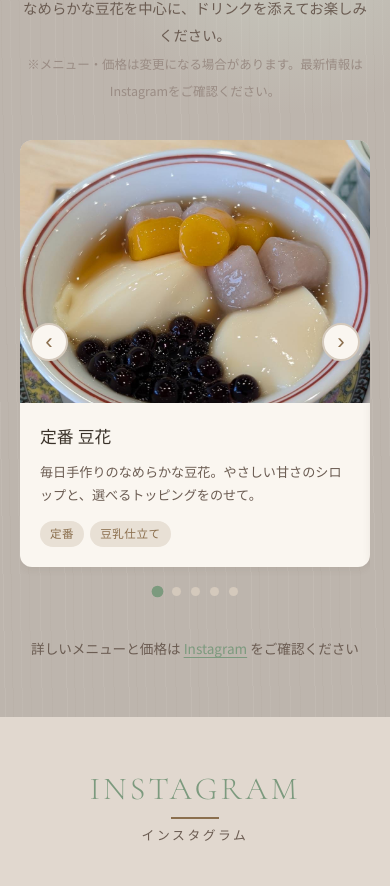
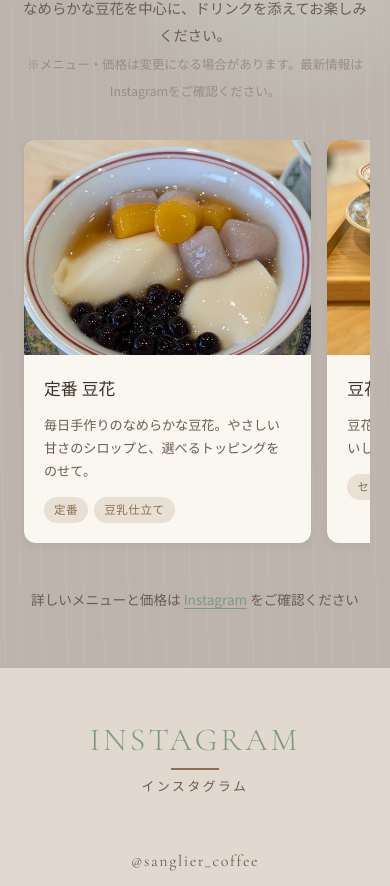
Before and after one commit to keikokamiya-spec/SANGLIER, a plain HTML site: page index.html in a window 390 px wide. Shown: the part 3517-4403 px from the top of the page. Drawn offline with nearby package versions, Linux system fonts and the light colour scheme.

Commit message:
修正版

```diff
--- a/css/style.css
+++ b/css/style.css
@@ -679,15 +679,28 @@
   overflow: hidden;
   border-radius: var(--radius-md);
 }
+.menu__slider--static {
+  overflow: visible;
+}
 .menu__slider-track {
   display: flex;
   transition: transform .42s cubic-bezier(.4,0,.2,1);
   will-change: transform;
 }
+.menu__slider--static .menu__slider-track {
+  display: grid;
+  grid-template-columns: repeat(3, minmax(0, 1fr));
+  gap: 24px;
+  transition: none;
+  will-change: auto;
+}
 .menu__slider-track .menu-card {
   flex: 0 0 100%;
   width: 100%;
   min-width: 0;
+}
+.menu__slider--static .menu-card {
+  width: auto;
 }
 
 /* Prev / Next buttons */
@@ -1163,6 +1176,21 @@
 
   /* Menu slider: buttons slightly smaller on mobile */
   .menu__slider-btn { width: 38px; height: 38px; font-size: 1.4rem; }
+  .menu__slider--static .menu__slider-track {
+    display: flex;
+    gap: 16px;
+    overflow-x: auto;
+    padding: 0 4px 8px;
+    scroll-snap-type: x mandatory;
+    -webkit-overflow-scrolling: touch;
+  }
+  .menu__slider--static .menu__slider-track::-webkit-scrollbar {
+    display: none;
+  }
+  .menu__slider--static .menu-card {
+    flex: 0 0 84%;
+    scroll-snap-align: center;
+  }
 
   /* Instagram slider: full width on mobile */
   .ig-slider { max-width: 100%; }
--- a/index.html
+++ b/index.html
@@ -167,7 +167,7 @@
 
       <!-- メニューカード -->
       <div class="menu__panel reveal" id="menu-items">
-        <div class="menu__slider">
+        <div class="menu__slider menu__slider--static">
           <div class="menu__slider-track">
 
             <article class="menu-card">
@@ -180,34 +180,6 @@
                 <div class="menu-card__tags">
                   <span class="tag">定番</span>
                   <span class="tag">豆乳仕立て</span>
-                </div>
-              </div>
-            </article>
-
-            <article class="menu-card">
-              <div class="menu-card__img-wrap">
-                <img src="img/food/line_oa_chat_260406_121119_group_2.jpg" alt="トッピング豆花" class="menu-card__img" loading="lazy">
-              </div>
-              <div class="menu-card__body">
-                <h3 class="menu-card__name">トッピング 豆花</h3>
-                <p class="menu-card__desc">タピオカ、あずき、仙草ゼリーなど、好みのトッピングを選んでカスタマイズ。</p>
-                <div class="menu-card__tags">
-                  <span class="tag">カスタム</span>
-                  <span class="tag">人気</span>
-                </div>
-              </div>
-            </article>
-
-            <article class="menu-card">
-              <div class="menu-card__img-wrap">
-                <img src="img/food/line_oa_chat_260406_121119_group_3.jpg" alt="季節の豆花" class="menu-card__img" loading="lazy">
-              </div>
-              <div class="menu-card__body">
-                <h3 class="menu-card__name">季節の 豆花</h3>
-                <p class="menu-card__desc">旬のフルーツや食材を使った、季節限定の豆花。SNSでいち早くチェックを。</p>
-                <div class="menu-card__tags">
-                  <span class="tag">季節限定</span>
-                  <span class="tag">インスタ映え</span>
                 </div>
               </div>
             </article>
@@ -240,15 +212,6 @@
             </article>
 
           </div><!-- /.menu__slider-track -->
-          <button class="menu__slider-btn menu__slider-btn--prev" aria-label="前へ">&#8249;</button>
-          <button class="menu__slider-btn menu__slider-btn--next" aria-label="次へ">&#8250;</button>
-          <div class="menu__slider-dots">
-            <button class="menu__slider-dot is-active" aria-label="1枚目"></button>
-            <button class="menu__slider-dot" aria-label="2枚目"></button>
-            <button class="menu__slider-dot" aria-label="3枚目"></button>
-            <button class="menu__slider-dot" aria-label="4枚目"></button>
-            <button class="menu__slider-dot" aria-label="5枚目"></button>
-          </div>
         </div><!-- /.menu__slider -->
       </div>
 
--- a/js/main.js
+++ b/js/main.js
@@ -103,6 +103,8 @@
   /* ---------- Menu slider (manual, one card at a time) ---------- */
   function initMenuSlider(panel) {
     if (!panel) return;
+
+    if (panel.querySelector('.menu__slider--static')) return;
 
     var track = panel.querySelector('.menu__slider-track');
     var dots  = panel.querySelectorAll('.menu__slider-dot');
```
